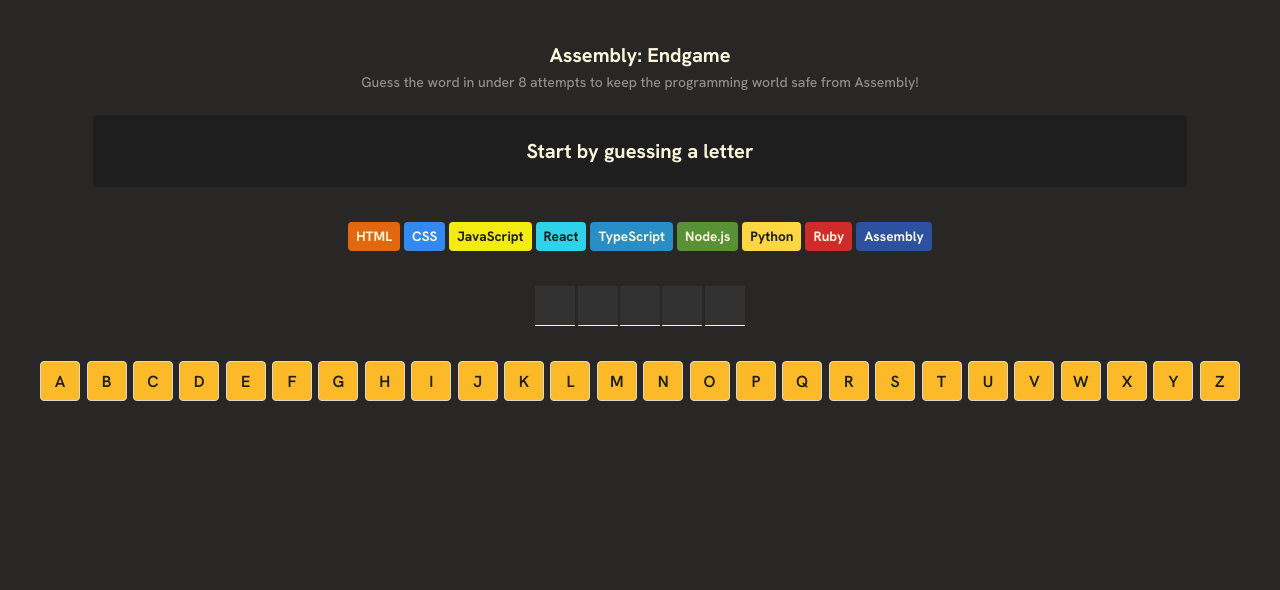
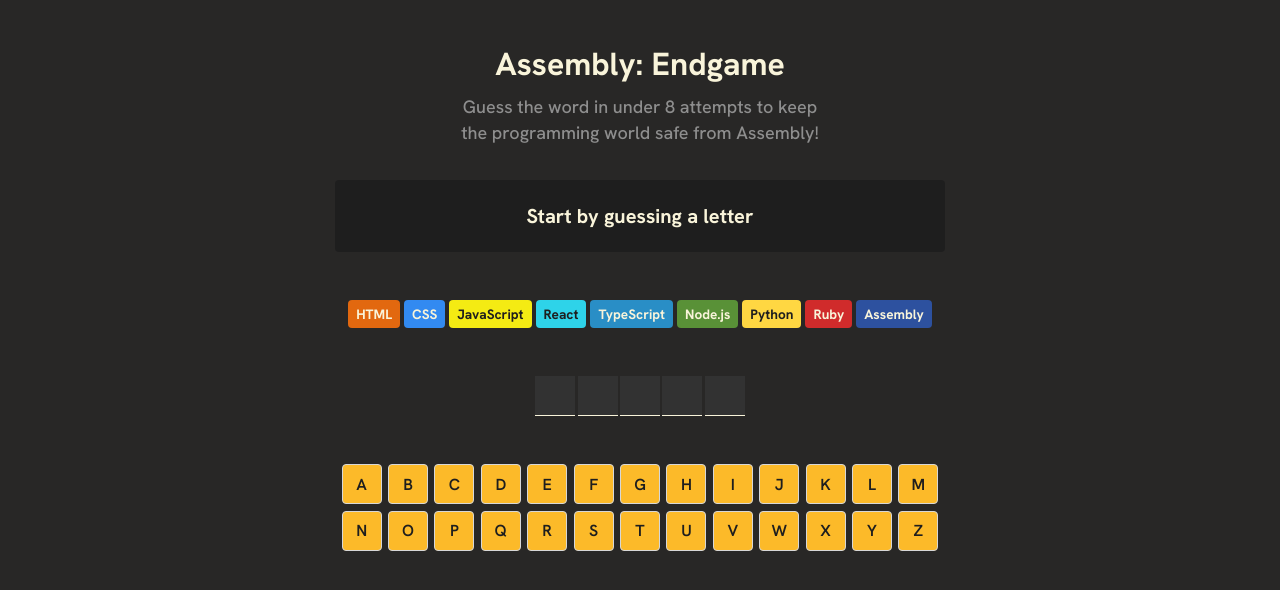
Before and after one commit to JasonY199/scrimba, a React (Vite) app in the folder assembly-endgame/: page / in a window 1280 px wide. Shown: the top 590 px of the page. Built offline with nearby package versions, Linux system fonts and the light colour scheme.

Commit message:
Add light css modifications to constrain screen elements on larger screens

```diff
--- a/assembly-endgame/src/components/Header/Header.css
+++ b/assembly-endgame/src/components/Header/Header.css
@@ -1,6 +1,6 @@
 header {
   text-align: center;
-  max-width: 80%;
+  max-width: 100%;
   font-weight: 500;
 }
 
@@ -15,3 +15,16 @@ header > p {
   color: var(--color-text-game-description);
   line-height: 1.4;
 }
+
+@media (min-width: 426px) {
+  header {
+    max-width: 360px;
+  }
+  header > h1 {
+    font-size: 2rem;
+  }
+  header > p {
+    font-size: 1.125rem;
+    margin-top: 0.4rem;
+  }
+}
--- a/assembly-endgame/src/components/LanguageChips/LanguageChips.css
+++ b/assembly-endgame/src/components/LanguageChips/LanguageChips.css
@@ -1,5 +1,5 @@
 section.language-chips {
-  max-width: 80%;
+  max-width: 98%;
   display: flex;
   flex-wrap: wrap;
   justify-content: center;
--- a/assembly-endgame/src/components/Status/Status.css
+++ b/assembly-endgame/src/components/Status/Status.css
@@ -1,6 +1,6 @@
 section.game-status {
   border-radius: var(--border-radius);
-  width: 90%;
+  width: 100%;
   font-weight: 500;
   text-align: center;
   padding: 0.4rem;
--- a/assembly-endgame/src/styles/global.css
+++ b/assembly-endgame/src/styles/global.css
@@ -12,6 +12,8 @@ body {
   font-family: "Hanken Grotesk", Arial, sans-serif;
   padding: 2.5rem 2rem;
   line-height: 1.5;
+  display: flex;
+  justify-content: center;
 }
 
 #root {
@@ -19,6 +21,13 @@ body {
   flex-direction: column;
   align-items: center;
   gap: 2.2rem;
+  max-width: 610px;
+}
+
+@media (min-width: 426px) {
+  #root {
+    gap: 3rem;
+  }
 }
 
 .sr-only {
```
